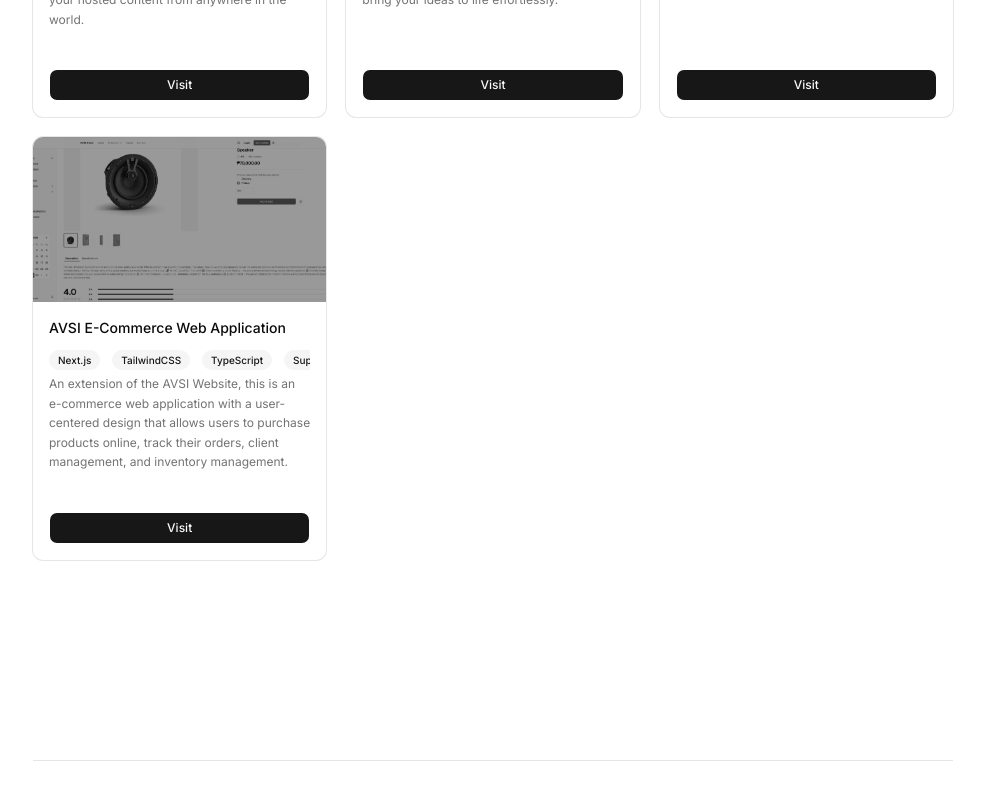
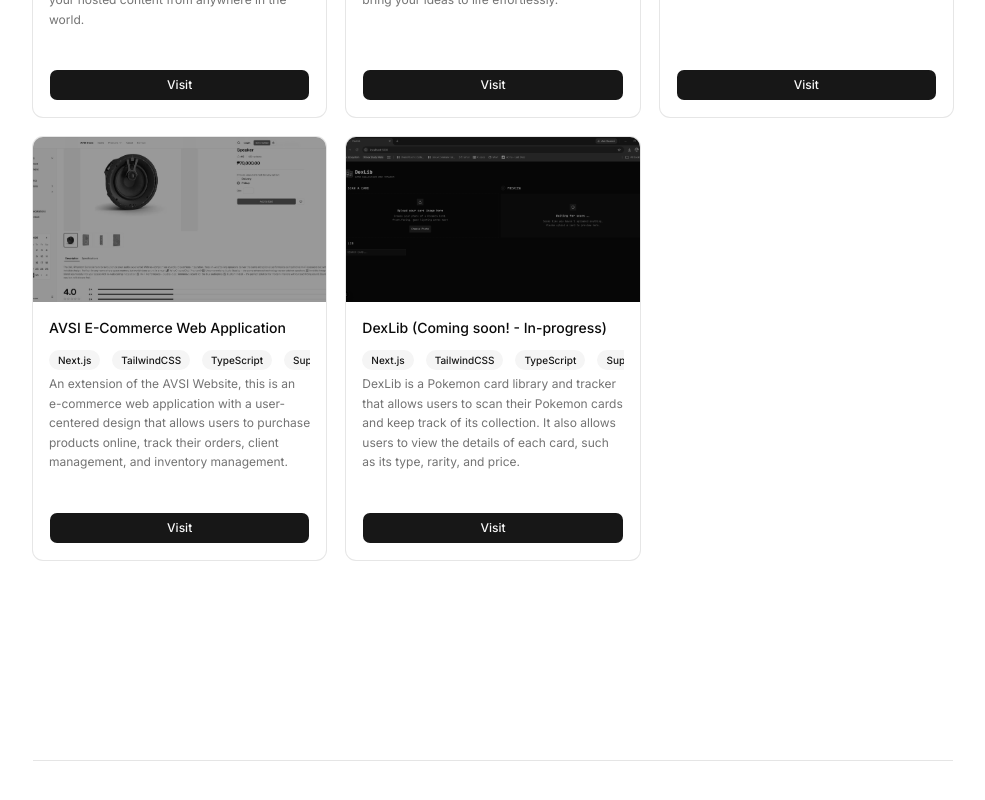
Before and after one commit to Jhaiy/Portfolio, a Next.js app: page / in a window 1280 px wide. Shown: the part 2666-3466 px from the top of the page, without its empty margins (147-1132 px from the left). Built offline with nearby package versions, Linux system fonts and the light colour scheme.

Commit message:
Added a new project!

```diff
--- a/components/projects.tsx
+++ b/components/projects.tsx
@@ -55,6 +55,25 @@ const projects = [
     link: "https://github.com/Jhaiy/AVSI-Store",
     badges: ["Next.js", "TailwindCSS", "TypeScript", "Supabase", "Shadcn UI"],
   },
+  {
+    id: 5,
+    thumbnail: "/images/dexlib.png",
+    title: "DexLib (Coming soon! - In-progress)",
+    description:
+      "DexLib is a Pokemon card library and tracker that allows users to scan their Pokemon cards and keep track of its collection. It also allows users to view the details of each card, such as its type, rarity, and price.",
+    link: "https://github.com/Jhaiy/LibDex",
+    badges: [
+      "Next.js",
+      "TailwindCSS",
+      "TypeScript",
+      "Supabase",
+      "Shadcn UI",
+      "Python",
+      "Tesseract OCR",
+      "Pokémon TCG API",
+      "AWS EC2",
+    ],
+  },
 ];
 
 export default function Projects() {
```
Also changed, not shown: public/images/dexlib.png (added).
